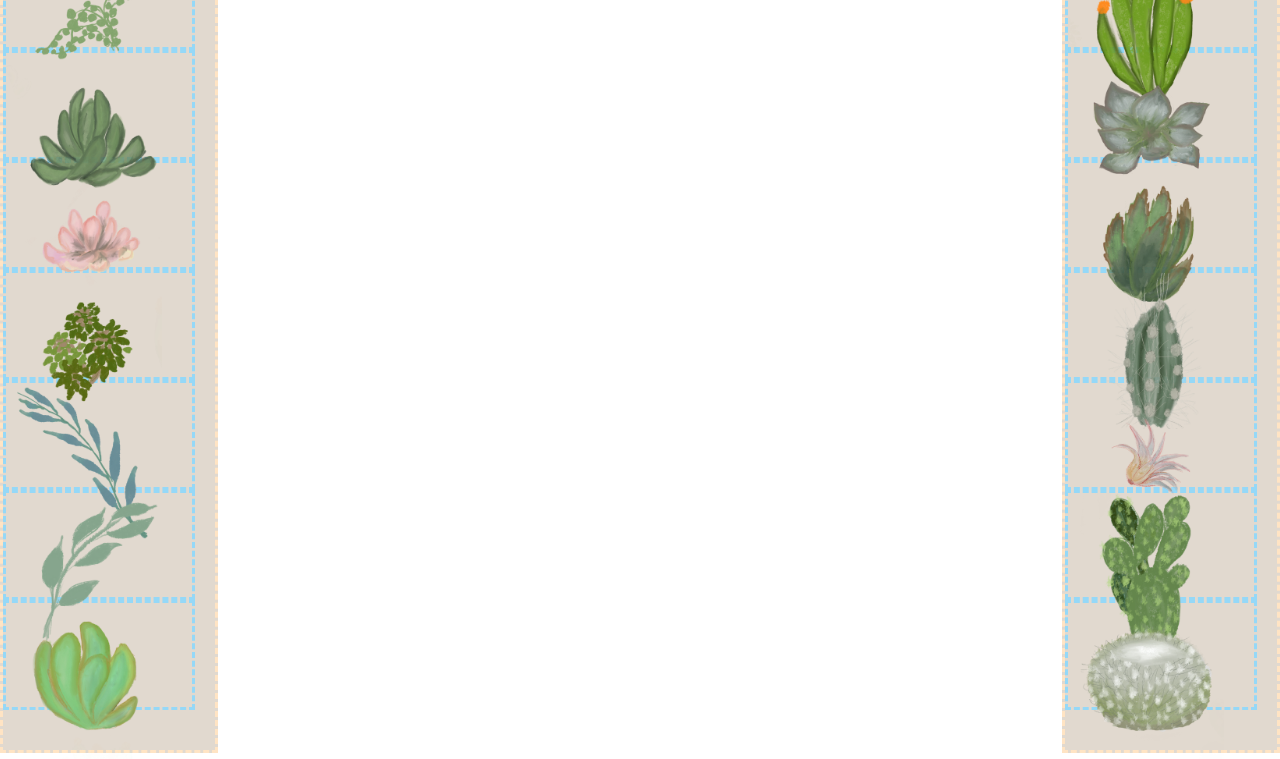
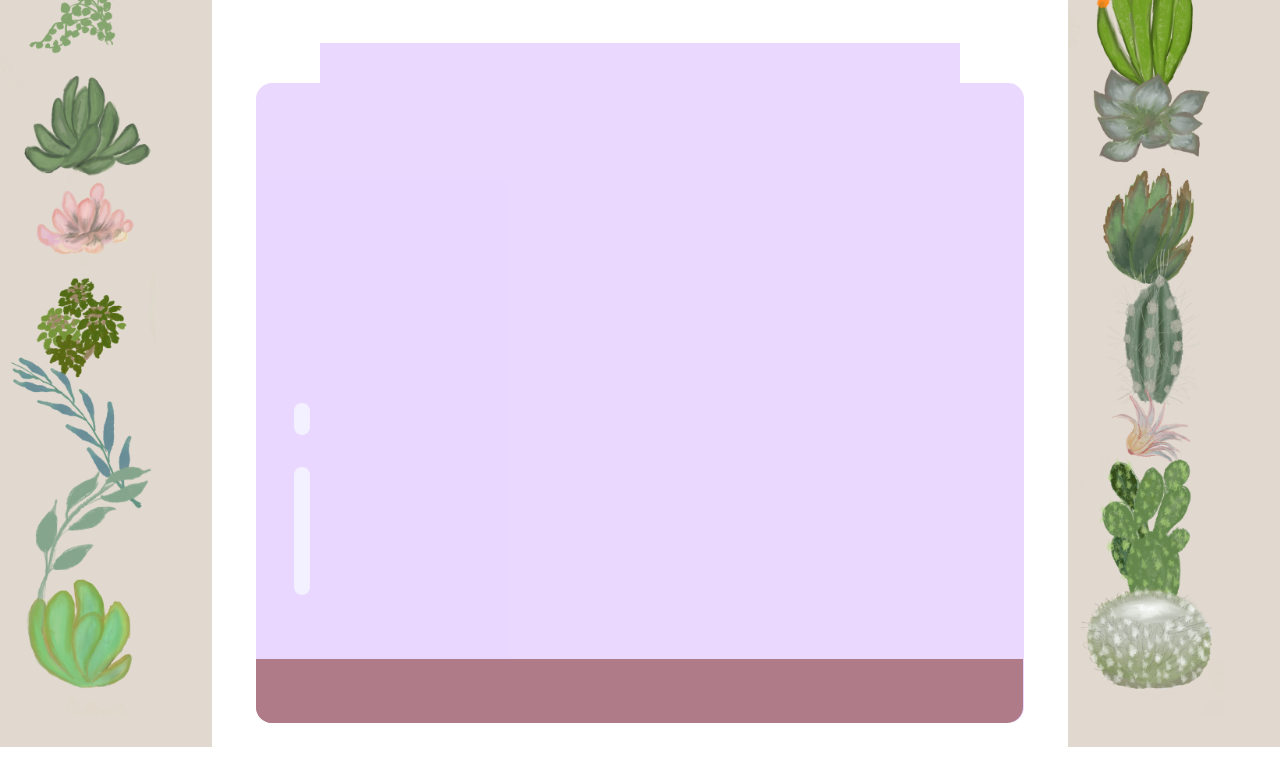
Before and after one commit to gabyzg/pw-terrarium-2023a, a plain HTML site: page index.html in a window 1280 px wide. Shown: the part 73-832 px from the top of the page. Drawn offline with Linux system fonts and the light colour scheme.

Commit message:
💖glossy

```diff
--- a/index.html
+++ b/index.html
@@ -130,6 +130,7 @@
       <div class="terrarium">
         <div class="jar-top"></div>
         <div class="jar-walls">
+          <h1></h1>
           <div class="jar-glossy-long"></div>
           <div class="jar-glossy-short"></div>
         </div>
--- a/style.css
+++ b/style.css
@@ -13,9 +13,7 @@ h1{
    top: 0px;
    position: absolute;
    padding: 10px;
-   border: 3px;
-   border-color: bisque;
-   border-style: dashed;
+
   }
 
  #left-container{
@@ -30,8 +28,7 @@ h1{
    height: 13%;
    left: -10px;
    border: 3px;
-   border-color: rgb(149, 216, 247);
-   border-style: dashed;
+
 }
 .plant{
    position: absolute;
@@ -39,3 +36,63 @@ h1{
    max-height: 150%;
    z-index: 2;
 }
+
+.jar-walls{
+   height: 80%;
+   width: 60%;
+   background-color: rgb(213, 177, 255);
+   border-radius: 1rem;
+   position: absolute;
+   left: 20%;
+   bottom: 0.5%;
+   opacity: 0.5;
+
+}
+
+.jar-top{
+   height: 5%;
+   width: 50%;
+   position: absolute;
+   background-color: rgb(213, 177, 255);
+   opacity: 0.5;
+   left: 25%;
+   bottom: 80.5%;
+   /*border: 3px;
+   border-color: rgb(56, 6, 90);
+   border-style: dashed;*/
+}
+
+.dirt{
+   position: absolute;
+   height: 8%;
+   width: 59.9%;
+   left: 20%;
+   bottom: .5%;
+   background-color: saddlebrown;
+   border-radius: 0rem 0rem 1rem 1rem;
+   z-index: -1;
+
+
+}
+
+.jar-glossy-long{
+   position: absolute;
+   left: 5%;
+   height: 20%;
+   width: 2%;
+   bottom: 20%;
+   border-radius: 10rem 10rem 10rem 10rem ;
+   background-color: rgba(240, 248, 255, 0.719);
+
+}
+
+.jar-glossy-short{
+   position: absolute;
+   left: 5%;
+   height: 5%;
+   width: 2%;
+   bottom: 45%;
+   border-radius: 15rem 15rem 15rem 15rem ;
+   background-color: rgba(240, 248, 255, 0.719);
+
+}
```
